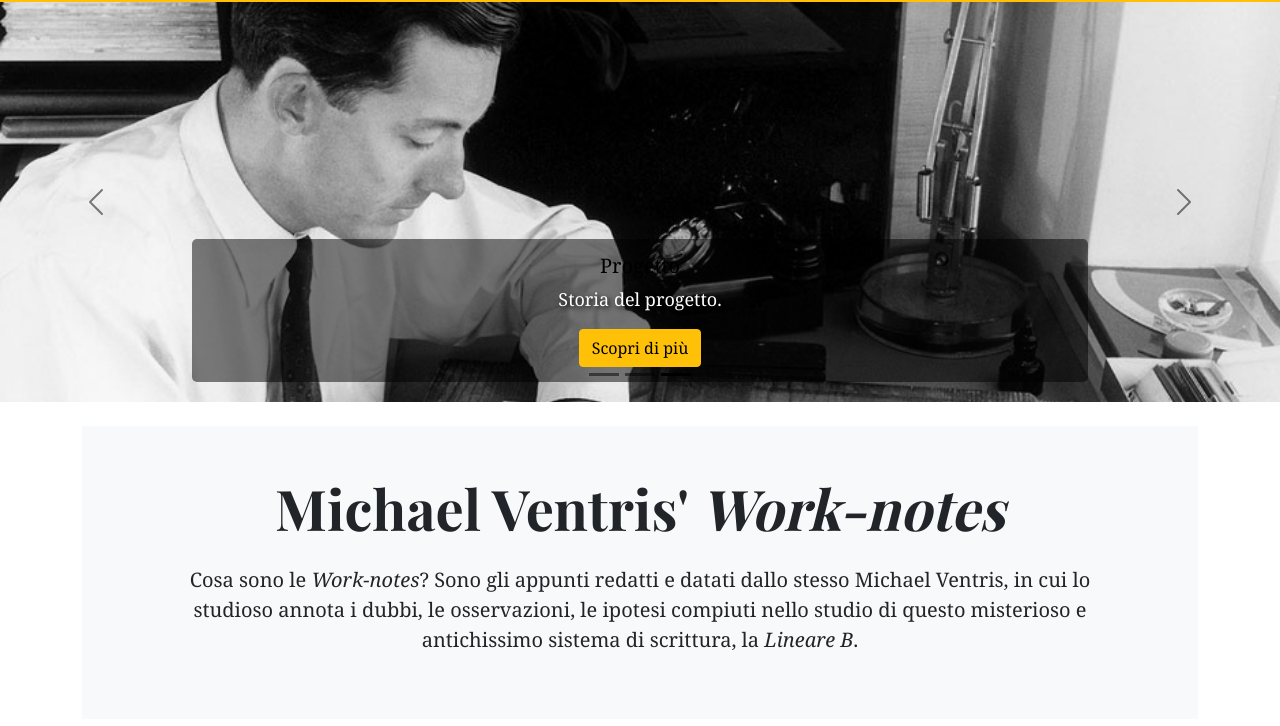
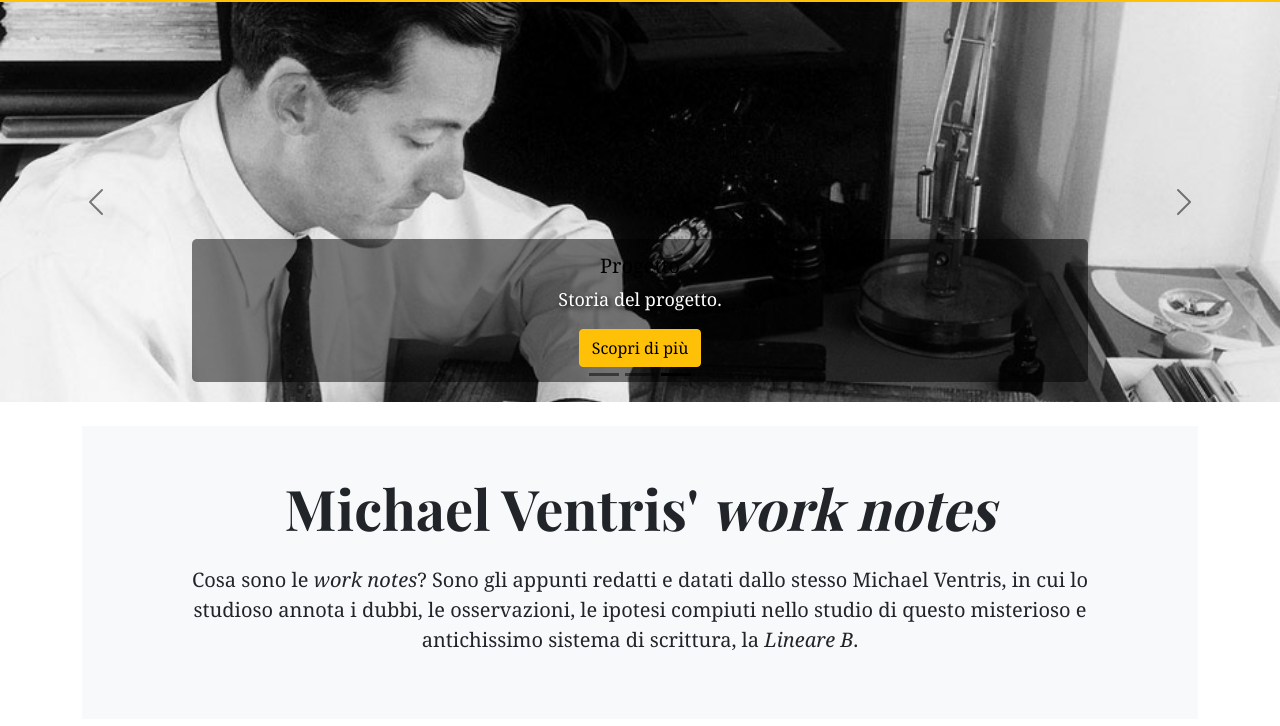
Before and after one commit to saravella/SaraAvella2, a plain HTML site: page index.html in a window 1280 px wide. Shown: the part 74-800 px from the top of the page. Drawn offline with nearby package versions, Linux system fonts and the light colour scheme.

Commit message:
Update index.html

```diff
--- a/index.html
+++ b/index.html
@@ -14,7 +14,7 @@
   <meta name="DC.Type" content="Sito web">
   <meta name="DC.Format" content="HTML/CSS/JS">
   <link rel="schema.DC" href="http://purl.org/dc/elements/1.1/">
-  <link rel="DC.Identifier" href="https://saravella.github.io/SaraAvella2/index.html">
+  <link rel="DC.Identifier" href="https://tuosito.it">
   <meta name="DC.Source" content="https://openlibrary.org/works/OL2243575M">
   <meta name="DC.Language" content="it">
   <meta name="DC.Relation" content="https://openlibrary.org/works/OL2243575M">
@@ -99,8 +99,8 @@
                 <div class="carousel-item active" data-bs-interval="2000">
                     <img src="img/proviamo.jpeg" class="d-block w-100" alt="First Slide">
                     <div class="carousel-caption d-block">
-                        <h5>Michael Ventris' Work-notes</h5>
-                        <p>Archivio digitale che raccoglie le "work-notes" di Michael Ventris, le registrazioni sulle tappe che portarono alla decifrazione della Lineare B.</p>
+                        <h5>Michael Ventris' work notes</h5>
+                        <p>Archivio digitale che raccoglie le "work notes" di Michael Ventris, le registrazioni sulle tappe che portarono alla decifrazione della Lineare B.</p>
                         <a href="#" class="btn btn-warning">Vai all'introduzione</a>
                     </div>
                 </div>
@@ -140,9 +140,9 @@
         <div class="container">
             <div class="row">
                 <div class="col-10 offset-1 text-center">
-                    <h1 class="mb-4 display-4">Michael Ventris' <em>Work-notes</em></h1>
+                    <h1 class="mb-4 display-4">Michael Ventris' <em>work notes</em></h1>
                     <p class="lead">
-                        Cosa sono le <em>Work-notes</em>? Sono gli appunti redatti e datati dallo stesso Michael Ventris, in cui lo studioso annota i dubbi, le osservazioni, le ipotesi compiuti nello studio di questo misterioso e antichissimo sistema di scrittura, la <em>Lineare B</em>.
+                        Cosa sono le <em>work notes</em>? Sono gli appunti redatti e datati dallo stesso Michael Ventris, in cui lo studioso annota i dubbi, le osservazioni, le ipotesi compiuti nello studio di questo misterioso e antichissimo sistema di scrittura, la <em>Lineare B</em>.
                     </p>
                     </p>
                 </div>
```
